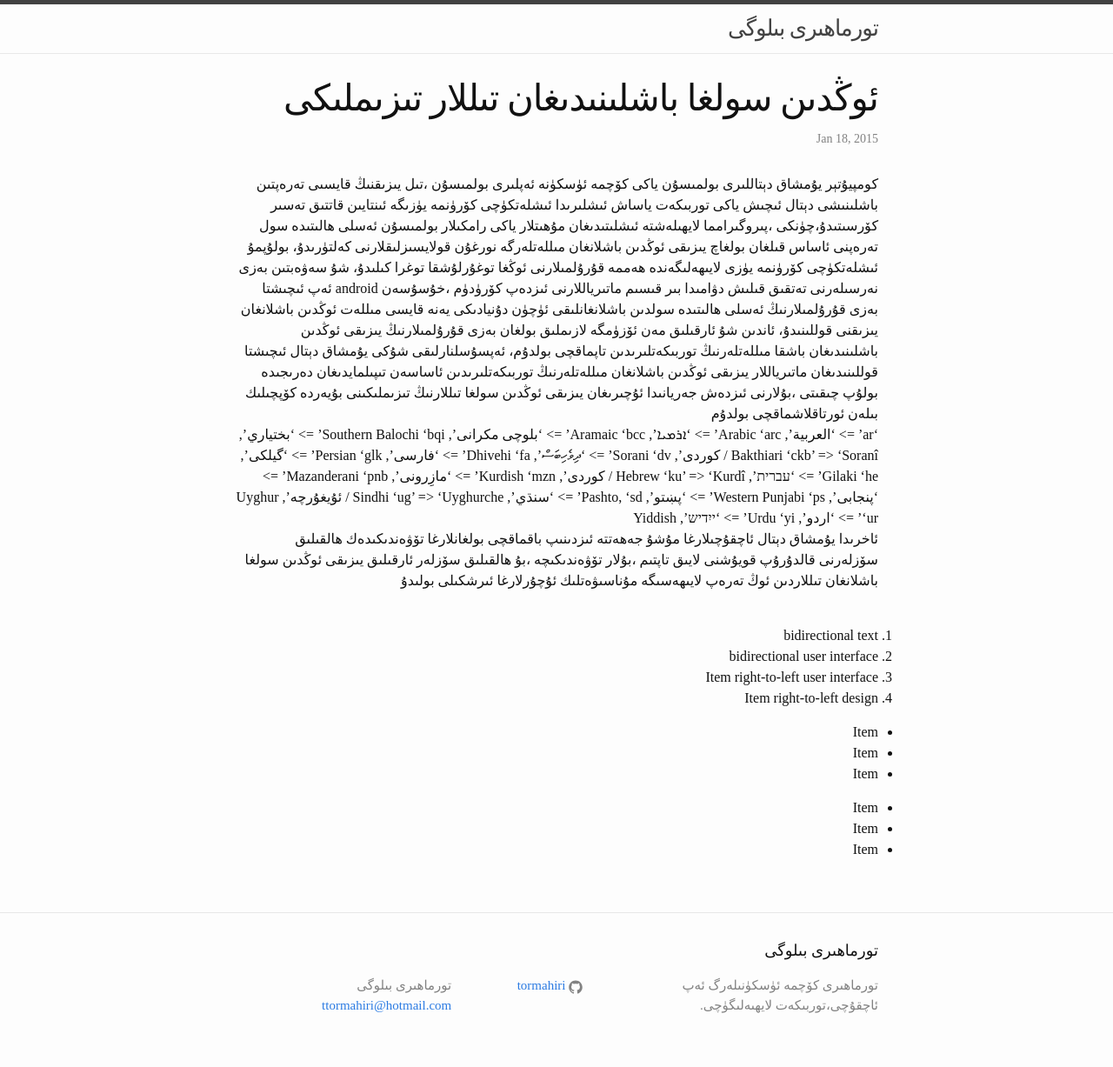
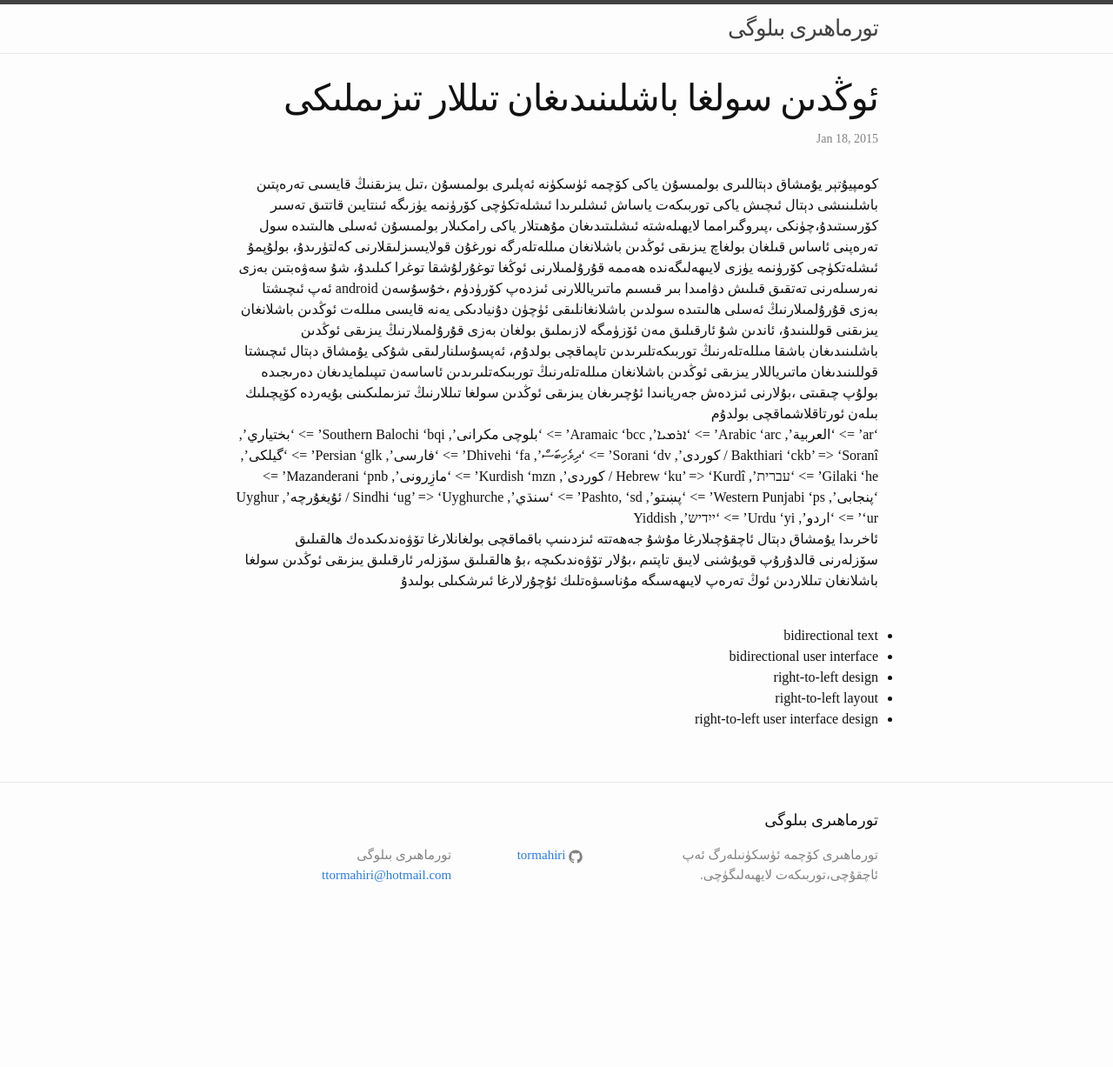
Before and after one commit to tormahiri/blog, a Jekyll site: the page built from _posts/2015-01-18-ogdin-solga-bashlinidigan-tellar.markdown, in a window 1280 px wide. Shown: the whole page at 87% size. Built offline with Jekyll 4.4.1, drawn with Linux system fonts in a browser that asks for light colours; after the commit the page ends 1077 px from its top, so only the background shows below that.

Commit message:
Update 2015-01-18-ogdin-solga-bashlinidigan-tellar.markdown

```diff
--- a/_posts/2015-01-18-ogdin-solga-bashlinidigan-tellar.markdown
+++ b/_posts/2015-01-18-ogdin-solga-bashlinidigan-tellar.markdown
@@ -28,15 +28,10 @@ categories: language
 ئاخرىدا يۇمشاق دېتال ئاچقۇچىلارغا مۇشۇ جەھەتتە ئىزدىنىپ باقماقچى بولغانلارغا تۆۋەندىكىدەك ھالقىلىق سۆزلەرنى قالدۇرۇپ قويۇشنى لايىق تاپتىم ،بۇلار تۆۋەندىكىچە ،بۇ ھالقىلىق سۆزلەر ئارقىلىق
 يىزىقى  ئوڭدىن سولغا باشلانغان تىللاردىن ئوڭ تەرەپ لايىھەسىگە مۇناسىۋەتلىك ئۇچۇرلارغا ئىرشكىلى بولىدۇ
 <br>
-1. bidirectional text
-2. bidirectional user interface
-3. Item right-to-left user interface
-3. Item right-to-left design
 
-* Item
-* Item
-* Item
 
-- Item
-- Item
-- Item
+* bidirectional text
+* bidirectional user interface
+* right-to-left design
+* right-to-left layout
+* right-to-left user interface design
```
